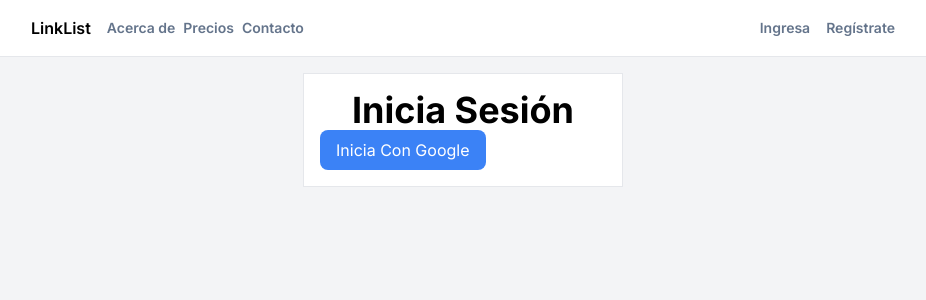
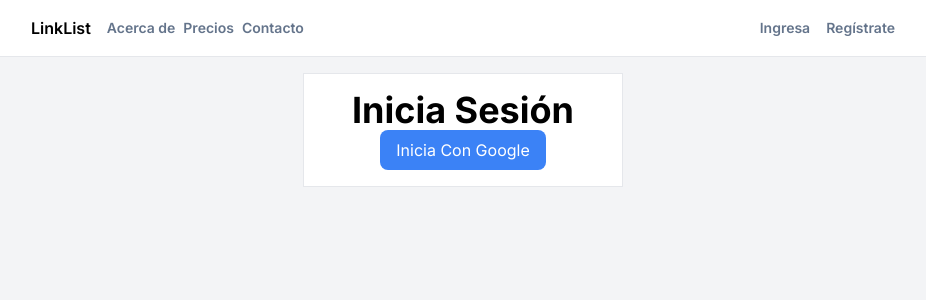
Before and after one commit to ravenbbs/linkly, a Next.js app: page /login in a window 1280 px wide. Shown: the top 300 px of the page, without its empty margins (177-1103 px from the left). Built offline with nearby package versions, Linux system fonts and the light colour scheme.

Commit message:
Block button

```diff
--- a/src/app/globals.css
+++ b/src/app/globals.css
@@ -11,5 +11,5 @@ body {
 }
 
 .btn-primary {
-  @apply px-4 py-2 rounded-lg mx-auto
+  @apply px-4 py-2 rounded-lg mx-auto block
 }
```
